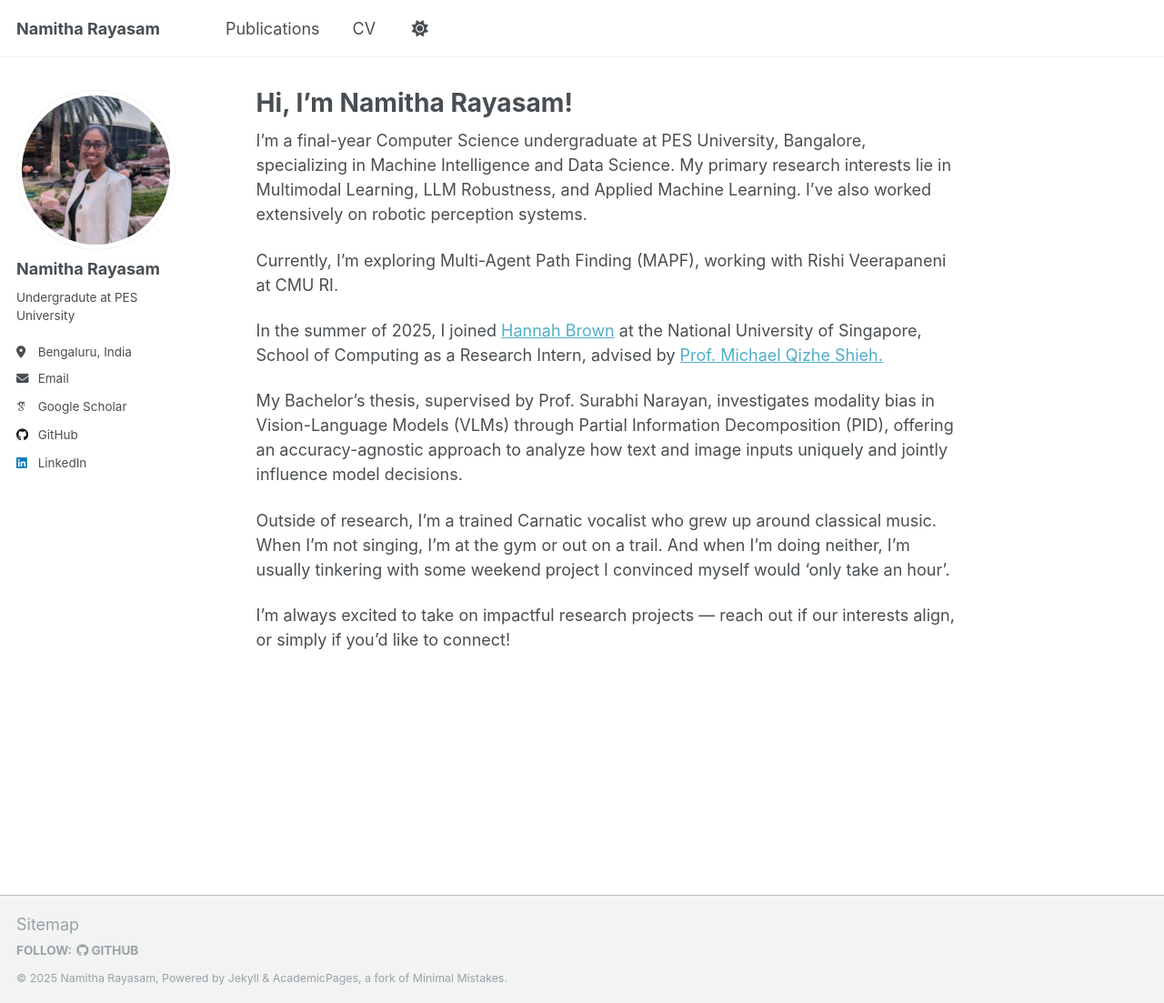
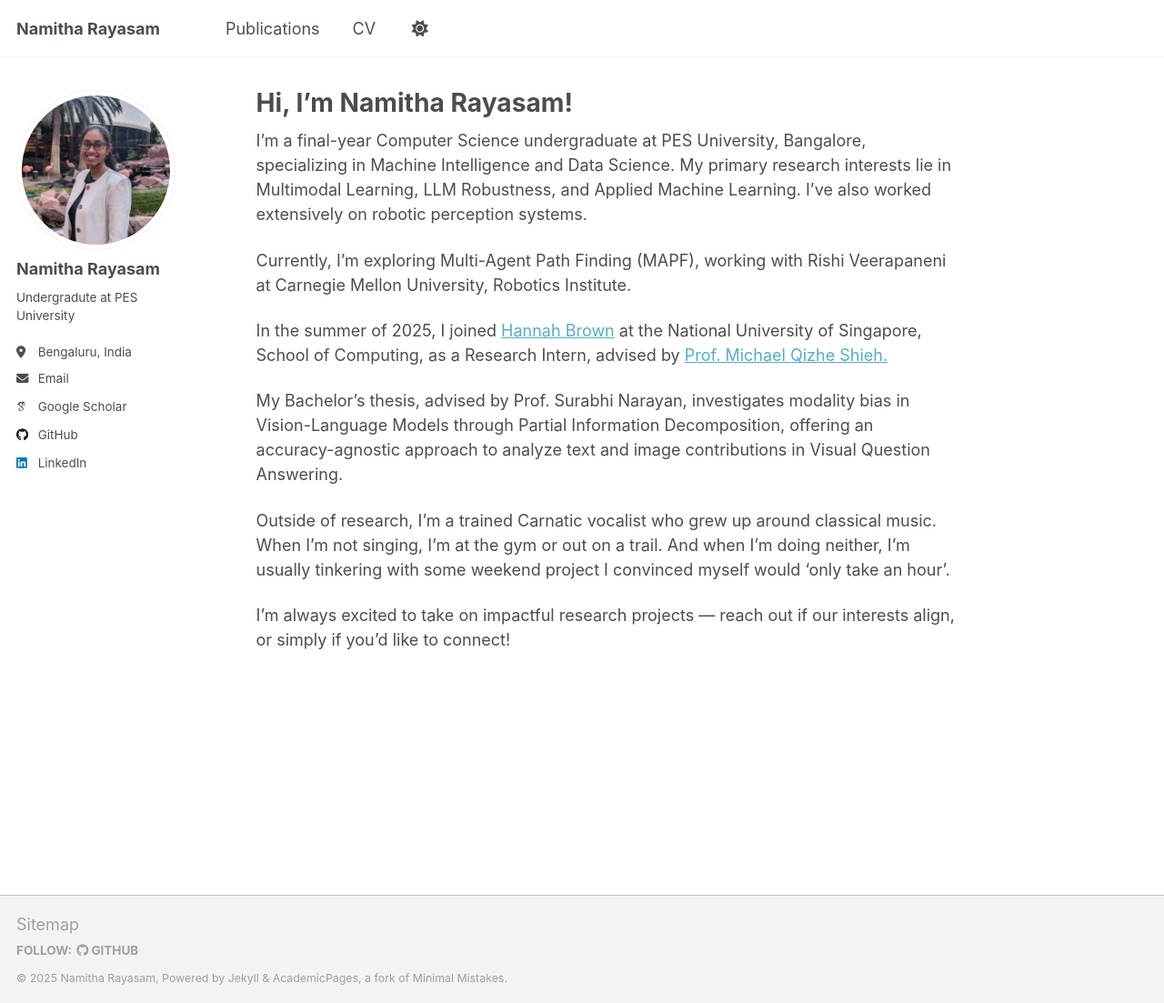
Before and after one commit to namitharayasam/namitharayasam.github.io, a Jekyll site: the page built from _pages/about.md, in a window 1280 px wide and 1103 px high. Shown: the whole window at 91% size. Built offline with Jekyll 4.4.1, drawn with Linux system fonts in a browser that asks for light colours; some web fonts are replaced.

Commit message:
Update about.md

```diff
--- a/_pages/about.md
+++ b/_pages/about.md
@@ -9,11 +9,11 @@ redirect_from:
 
 I’m a final-year Computer Science undergraduate at PES University, Bangalore, specializing in Machine Intelligence and Data Science. My primary research interests lie in Multimodal Learning, LLM Robustness, and Applied Machine Learning. I’ve also worked extensively on robotic perception systems.
 
-Currently, I’m exploring Multi-Agent Path Finding (MAPF), working with Rishi Veerapaneni at CMU RI.
+Currently, I’m exploring Multi-Agent Path Finding (MAPF), working with Rishi Veerapaneni at Carnegie Mellon University, Robotics Institute.
 
-In the summer of 2025, I joined [Hannah Brown](https://hannah-aught.github.io/) at the National University of Singapore, School of Computing as a Research Intern, advised by [Prof. Michael Qizhe Shieh.](https://www.comp.nus.edu.sg/cs/people/mshieh/)
+In the summer of 2025, I joined [Hannah Brown](https://hannah-aught.github.io/) at the National University of Singapore, School of Computing, as a Research Intern, advised by [Prof. Michael Qizhe Shieh.](https://www.comp.nus.edu.sg/cs/people/mshieh/)
 
-My Bachelor’s thesis, supervised by Prof. Surabhi Narayan, investigates modality bias in Vision-Language Models (VLMs) through Partial Information Decomposition (PID), offering an accuracy-agnostic approach to analyze how text and image inputs uniquely and jointly influence model decisions.
+My Bachelor’s thesis, advised by Prof. Surabhi Narayan, investigates modality bias in Vision-Language Models through Partial Information Decomposition, offering an accuracy-agnostic approach to analyze text and image contributions in Visual Question Answering.
 
 Outside of research, I’m a trained Carnatic vocalist who grew up around classical music. When I’m not singing, I’m at the gym or out on a trail. And when I’m doing neither, I’m usually tinkering with some weekend project I convinced myself would ‘only take an hour'.
 
```
